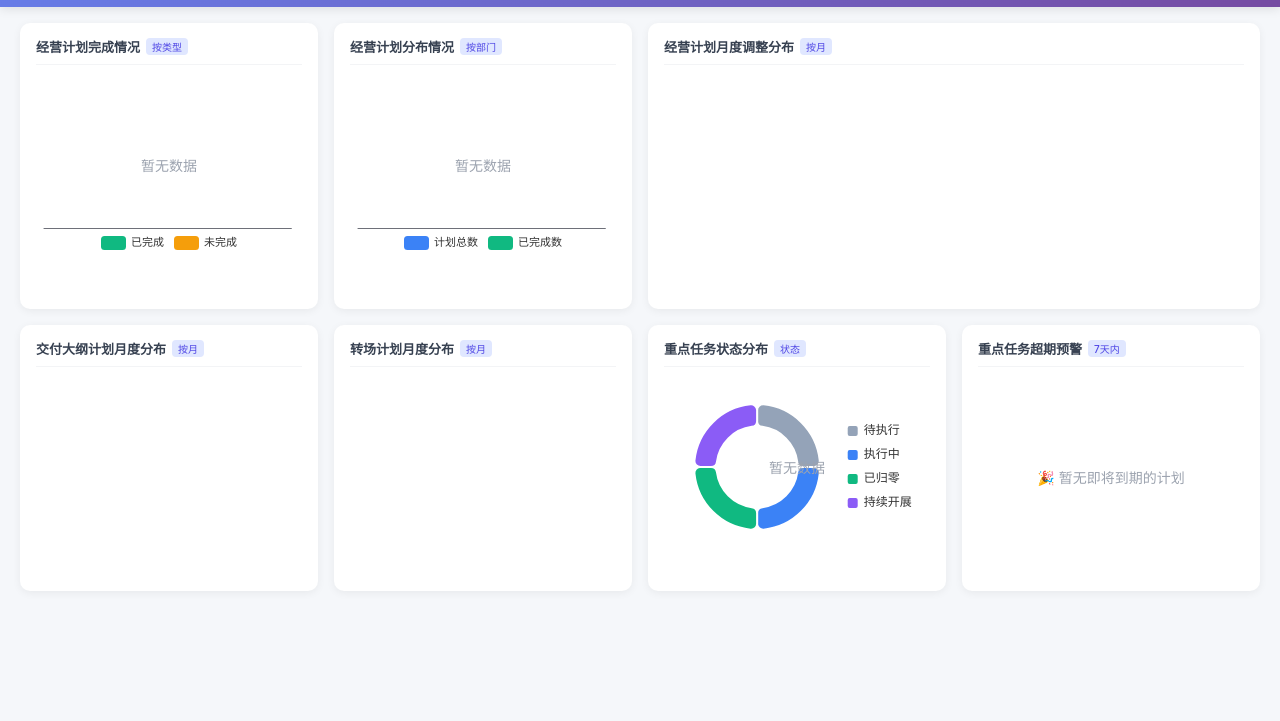
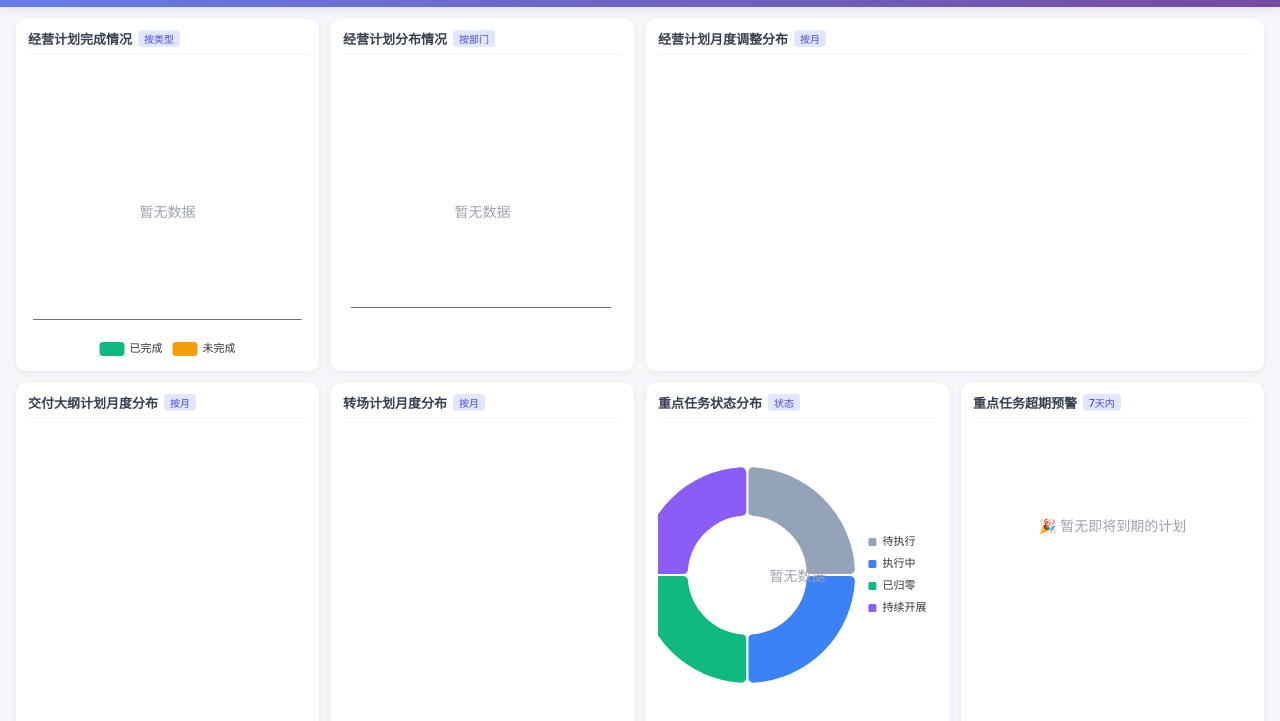
Before and after one commit to MyOreo426/icp-plan-system, a website: page public/index.html in a window 1280 px wide. Shown: the part 53-774 px from the top of the page. Drawn offline with Linux system fonts and the light colour scheme; no server answers; sample sign-in values are in the browser's storage.

Commit message:
feat: 仪表盘布局优化 - 全屏铺满无滚动 + 图表撑满格子 + 经营计划分布增加计划类型维度

```diff
--- a/public/index.html
+++ b/public/index.html
@@ -102,11 +102,13 @@
         }
         .logout-btn:hover { background: rgba(255, 255, 255, 0.25); }
 
-        /* Main Content */
+        /* Main Content - 全屏铺满无滚动 */
         .main-content {
-            padding-top: 76px;
-            padding-bottom: 24px;
-            min-height: 100vh;
+            padding-top: 60px;
+            height: 100vh;
+            display: flex;
+            flex-direction: column;
+            overflow: hidden;
         }
 
         /* Loading State */
@@ -133,36 +135,44 @@
         }
         @keyframes spin { to { transform: rotate(360deg); } }
 
-        /* Dashboard Layout - 两行四列网格 */
+        /* Dashboard Layout - 两行四列网格，全屏铺满 */
         .dashboard-container {
             display: grid;
             grid-template-columns: repeat(4, 1fr);
-            gap: 16px;
-            padding: 0 20px 20px;
-            max-width: 1600px;
-            margin: 0 auto;
+            grid-template-rows: 1fr 1fr;
+            gap: 12px;
+            padding: 12px 16px;
+            flex: 1;
+            min-height: 0;
+            max-width: none;
+            margin: 0;
         }
         .chart-card.wide {
             grid-column: span 2;
         }
 
-        /* Chart Cards */
+        /* Chart Cards - 撑满格子 */
         .chart-card {
             background: white;
             border-radius: 10px;
-            padding: 14px 16px;
+            padding: 10px 12px;
             box-shadow: 0 2px 8px rgba(0,0,0,0.06);
+            display: flex;
+            flex-direction: column;
+            min-height: 0;
+            overflow: hidden;
         }
         .chart-title {
             font-size: 13px;
             font-weight: 600;
             color: #374151;
-            margin-bottom: 10px;
-            padding-bottom: 8px;
+            margin-bottom: 6px;
+            padding-bottom: 6px;
             border-bottom: 1px solid #f3f4f6;
             display: flex;
             align-items: center;
             gap: 6px;
+            flex-shrink: 0;
         }
         .chart-title .category-tag {
             font-size: 10px;
@@ -172,8 +182,13 @@
             color: #4f46e5;
             font-weight: 500;
         }
-        .chart-wrapper { height: 180px; position: relative; }
-        .chart-wrapper.tall { height: 220px; }
+        .chart-wrapper {
+            flex: 1;
+            min-height: 0;
+            position: relative;
+            width: 100%;
+        }
+        .chart-wrapper.tall { flex: 1; }
         .chart-wrapper.no-data::after {
             content: '暂无数据';
             position: absolute;
@@ -184,9 +199,10 @@
             font-size: 14px;
         }
 
-        /* Warning List */
+        /* Warning List - 撑满格子 */
         .warning-list {
-            max-height: 300px;
+            flex: 1;
+            min-height: 0;
             overflow-y: auto;
         }
         .warning-item {
@@ -697,16 +713,17 @@
                 tooltip: { trigger: 'item', formatter: '{b}: {c} ({d}%)' },
                 legend: {
                     orient: 'vertical',
-                    right: '5%',
+                    right: '2%',
                     top: 'center',
-                    itemWidth: 12,
-                    itemHeight: 12,
-                    textStyle: { fontSize: 12 }
+                    itemWidth: 10,
+                    itemHeight: 10,
+                    textStyle: { fontSize: 11 },
+                    gap: 8
                 },
                 series: [{
                     type: 'pie',
-                    radius: ['45%', '70%'],
-                    center: ['35%', '50%'],
+                    radius: ['42%', '78%'],
+                    center: ['32%', '50%'],
                     avoidLabelOverlap: false,
                     itemStyle: { borderRadius: 6, borderColor: '#fff', borderWidth: 2 },
                     label: { show: false },
@@ -958,10 +975,10 @@
                     textStyle: { fontSize: 11 }
                 },
                 grid: {
-                    left: '3%',
-                    right: '4%',
-                    bottom: '15%',
-                    top: '10%',
+                    left: '2%',
+                    right: '2%',
+                    bottom: '14%',
+                    top: '6%',
                     containLabel: true
                 },
                 xAxis: {
@@ -979,6 +996,7 @@
                         type: 'bar',
                         stack: 'total',
                         data: completedData,
+                        barWidth: '45%',
                         itemStyle: { color: '#10b981' },
                         label: {
                             show: true,
@@ -1016,81 +1034,95 @@
             });
         }
 
-        // 渲染经营计划分部情况（按科室）
+        // 渲染经营计划分布情况（按科室+计划类型堆叠）
         function renderBizDeptChart(bizPlans) {
             if (!chartInstances.bizDept) return;
 
-            // 按责任科室统计
+            // 按科室+计划类型统计
             const deptMap = {};
+            const typeSet = new Set();
             bizPlans.forEach(p => {
                 const dept = p.department || '未分配';
+                const type = p.plan_type || '未分类';
+                typeSet.add(type);
                 if (!deptMap[dept]) {
-                    deptMap[dept] = { total: 0, completed: 0 };
+                    deptMap[dept] = { total: 0, types: {} };
                 }
                 deptMap[dept].total++;
-                if (p.completion_status === '已完成') {
-                    deptMap[dept].completed++;
-                }
+                if (!deptMap[dept].types[type]) {
+                    deptMap[dept].types[type] = 0;
+                }
+                deptMap[dept].types[type]++;
             });
 
             const depts = Object.keys(deptMap).sort((a, b) => deptMap[b].total - deptMap[a].total);
-            const totalData = depts.map(d => deptMap[d].total);
-            const completedData = depts.map(d => deptMap[d].completed);
-            const completionRates = depts.map(d =>
-                deptMap[d].total > 0 ? ((deptMap[d].completed / deptMap[d].total) * 100).toFixed(1) : 0
-            );
+            const planTypes = Array.from(typeSet).sort();
+
+            // 为每个计划类型生成一个series
+            const typeColors = ['#3b82f6', '#10b981', '#f59e0b', '#ef4444', '#8b5cf6', '#ec4899', '#06b6d4', '#84cc16'];
+            const series = planTypes.map((type, index) => ({
+                name: type,
+                type: 'bar',
+                stack: 'total',
+                data: depts.map(dept => deptMap[dept].types[type] || 0),
+                itemStyle: { color: typeColors[index % typeColors.length] },
+                label: {
+                    show: true,
+                    position: 'inside',
+                    fontSize: 10,
+                    color: '#fff',
+                    formatter: function(params) {
+                        return params.value > 0 ? params.value : '';
+                    }
+                },
+                barWidth: '50%'
+            }));
 
             const option = {
                 tooltip: {
                     trigger: 'axis',
                     axisPointer: { type: 'shadow' },
                     formatter: function(params) {
+                        if (!params || params.length === 0) return '';
                         const dept = params[0].name;
                         const info = deptMap[dept];
-                        const rate = info.total > 0 ? ((info.completed / info.total) * 100).toFixed(1) + '%' : '0%';
-                        return `${dept}<br/>总数: ${info.total}<br/>已完成: ${info.completed}<br/>完成率: ${rate}`;
+                        let html = `<strong>${dept}</strong><br/>总数: ${info.total}<br/>`;
+                        params.forEach(p => {
+                            if (p.value > 0) {
+                                html += `${p.marker} ${p.seriesName}: ${p.value}<br/>`;
+                            }
+                        });
+                        return html;
                     }
                 },
                 legend: {
-                    data: ['计划总数', '已完成数'],
+                    data: planTypes,
                     bottom: 0,
-                    textStyle: { fontSize: 11 }
+                    textStyle: { fontSize: 11 },
+                    type: 'scroll',
+                    pageIconSize: 10,
+                    pageTextStyle: { fontSize: 10 }
                 },
                 grid: {
                     left: '3%',
                     right: '4%',
-                    bottom: '15%',
-                    top: '10%',
+                    bottom: '18%',
+                    top: '8%',
                     containLabel: true
                 },
                 xAxis: {
                     type: 'category',
                     data: depts,
-                    axisLabel: { fontSize: 11, interval: 0, rotate: depts.length > 5 ? 30 : 0 }
+                    axisLabel: { fontSize: 11, interval: 0, rotate: depts.length > 4 ? 30 : 0 }
                 },
                 yAxis: {
                     type: 'value',
                     axisLabel: { fontSize: 11 }
                 },
-                series: [
-                    {
-                        name: '计划总数',
-                        type: 'bar',
-                        data: totalData,
-                        itemStyle: { color: '#3b82f6' },
-                        barWidth: '35%'
-                    },
-                    {
-                        name: '已完成数',
-                        type: 'bar',
-                        data: completedData,
-                        itemStyle: { color: '#10b981' },
-                        barWidth: '35%'
-                    }
-                ]
+                series: series
             };
 
-            chartInstances.bizDept.setOption(option);
+            chartInstances.bizDept.setOption(option, true);
             document.getElementById('chartBizDept').classList.toggle('no-data', depts.length === 0);
 
             // 双击跳转
@@ -1279,10 +1311,10 @@
                     textStyle: { fontSize: 11 }
                 },
                 grid: {
-                    left: '3%',
-                    right: '4%',
-                    bottom: '12%',
-                    top: '8%',
+                    left: '2%',
+                    right: '2%',
+                    bottom: '11%',
+                    top: '5%',
                     containLabel: true
                 },
                 xAxis: {
@@ -1299,7 +1331,7 @@
                 series: series
             };
 
-            chartInstances.bizFinishDateCompare.setOption(option);
+            chartInstances.bizFinishDateCompare.setOption(option, true);
 
             // 判断是否有数据
             var hasData = seriesData.some(function(s) {
@@ -1364,10 +1396,10 @@
                     textStyle: { fontSize: 10 }
                 },
                 grid: {
-                    left: '3%',
-                    right: '4%',
-                    bottom: '15%',
-                    top: '10%',
+                    left: '2%',
+                    right: '2%',
+                    bottom: '14%',
+                    top: '6%',
                     containLabel: true
                 },
                 xAxis: {
@@ -1382,7 +1414,7 @@
                 series: series
             };
 
-            chartInstances.deliveryOutline.setOption(option);
+            chartInstances.deliveryOutline.setOption(option, true);
             const hasData = data.series.some(s => s.data.some(v => v > 0));
             document.getElementById('chartDeliveryOutline').classList.toggle('no-data', !hasData);
 
@@ -1416,10 +1448,10 @@
                     textStyle: { fontSize: 10 }
                 },
                 grid: {
-                    left: '3%',
-                    right: '4%',
-                    bottom: '15%',
-                    top: '10%',
+                    left: '2%',
+                    right: '2%',
+                    bottom: '14%',
+                    top: '6%',
                     containLabel: true
                 },
                 xAxis: {
@@ -1434,7 +1466,7 @@
                 series: series
             };
 
-            chartInstances.deliveryTransfer.setOption(option);
+            chartInstances.deliveryTransfer.setOption(option, true);
             const hasData = data.series.some(s => s.data.some(v => v > 0));
             document.getElementById('chartDeliveryTransfer').classList.toggle('no-data', !hasData);
 
```
